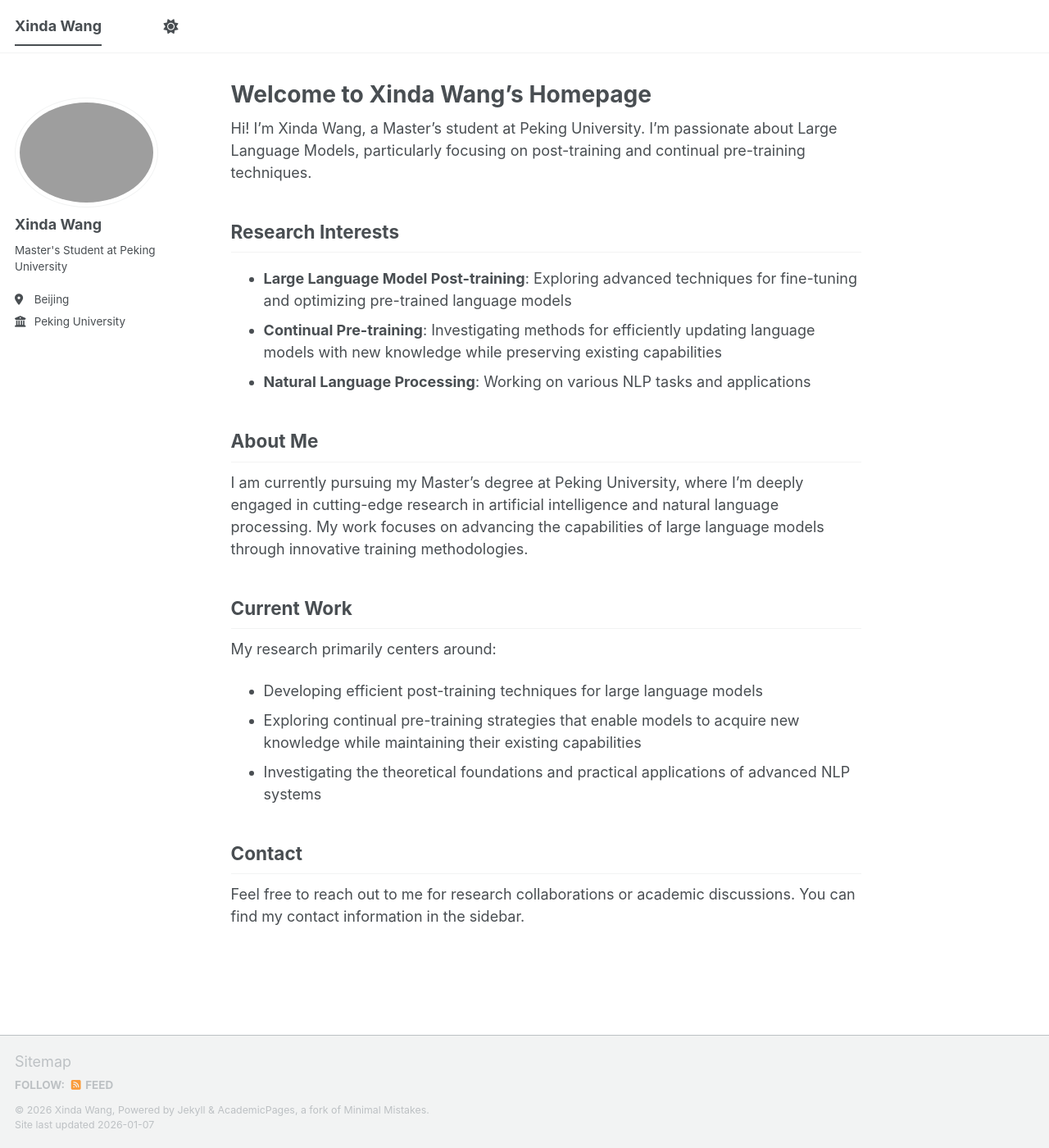
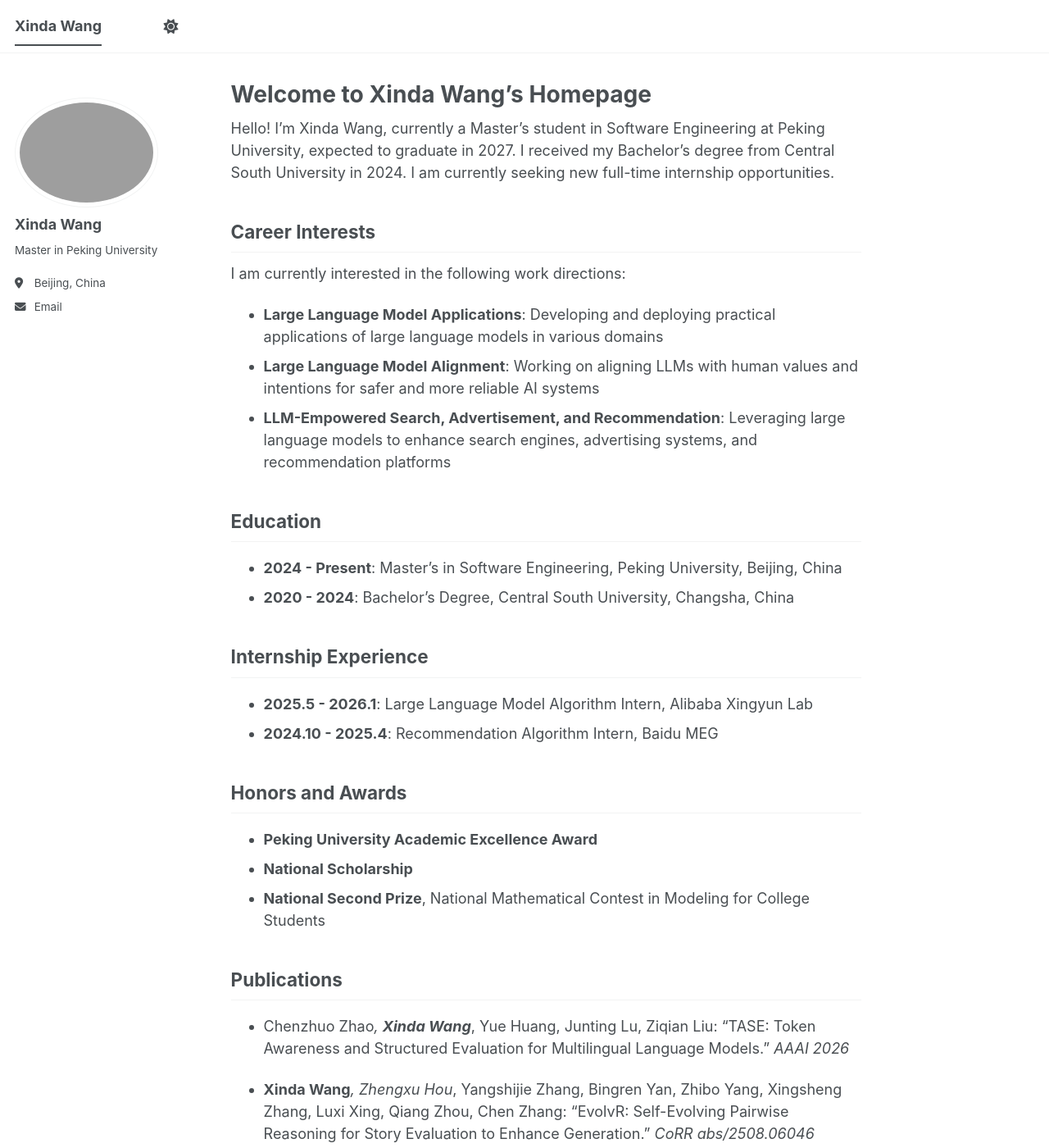
Before and after one commit to xindaaW/xindaaW.github.io, a Jekyll site: the page built from _pages/about.md, in a window 1280 px wide and 1400 px high. Shown: the whole window at 82% size. Built offline with Jekyll 4.4.1, drawn with Linux system fonts in a browser that asks for light colours; a script bundle is joined from its source files by our own code; library files that are not in the unit come from our copies; some of the changed text lies outside the part shown.

Commit message:
Complete homepage update with personal information, publications, and career details

```diff
--- a/_config.yml
+++ b/_config.yml
@@ -26,11 +26,11 @@
   avatar           : "xinda.png"
   name             : "Xinda Wang"
   pronouns         : # example: "she/her"
-  bio              : "Master's Student at Peking University"
-  location         : "Beijing"
-  employer         : "Peking University"
+  bio              : "Master in Peking University"
+  location         : "Beijing, China"
+  employer         : # "Peking University"
   uri              : # URL
-  email            : # "wangxindaw@126.com"
+  email            : "wangxindaw@126.com"
 
   # Academic websites
   academia         : # URL
@@ -45,6 +45,7 @@
   researchgate     : # URL
   scopus           : # URL
   zotero           : # URL
+  dblp             : "https://dblp.org/pid/402/0306.html"
 
 
   # Repositories and software development
--- a/_pages/about.md
+++ b/_pages/about.md
@@ -7,25 +7,43 @@
   - /about.html
 ---
 
-Hi! I'm Xinda Wang, a Master's student at Peking University. I'm passionate about Large Language Models, particularly focusing on post-training and continual pre-training techniques.
+Hello! I'm Xinda Wang, currently a Master's student in Software Engineering at Peking University, expected to graduate in 2027. I received my Bachelor's degree from Central South University in 2024.
+I am currently seeking new full-time internship opportunities.
 
-## Research Interests
+## Career Interests
 
-- **Large Language Model Post-training**: Exploring advanced techniques for fine-tuning and optimizing pre-trained language models
-- **Continual Pre-training**: Investigating methods for efficiently updating language models with new knowledge while preserving existing capabilities
-- **Natural Language Processing**: Working on various NLP tasks and applications
+I am currently interested in the following work directions:
 
-## About Me
+- **Large Language Model Applications**: Developing and deploying practical applications of large language models in various domains
+- **Large Language Model Alignment**: Working on aligning LLMs with human values and intentions for safer and more reliable AI systems
+- **LLM-Empowered Search, Advertisement, and Recommendation**: Leveraging large language models to enhance search engines, advertising systems, and recommendation platforms
 
-I am currently pursuing my Master's degree at Peking University, where I'm deeply engaged in cutting-edge research in artificial intelligence and natural language processing. My work focuses on advancing the capabilities of large language models through innovative training methodologies.
+## Education
 
-## Current Work
+- **2024 - Present**: Master's in Software Engineering, Peking University, Beijing, China
+- **2020 - 2024**: Bachelor's Degree, Central South University, Changsha, China
 
-My research primarily centers around:
-- Developing efficient post-training techniques for large language models
-- Exploring continual pre-training strategies that enable models to acquire new knowledge while maintaining their existing capabilities
-- Investigating the theoretical foundations and practical applications of advanced NLP systems
+## Internship Experience
 
-## Contact
+- **2025.5 - 2026.1**: Large Language Model Algorithm Intern, Alibaba Xingyun Lab
+- **2024.10 - 2025.4**: Recommendation Algorithm Intern, Baidu MEG
 
-Feel free to reach out to me for research collaborations or academic discussions. You can find my contact information in the sidebar.
+## Honors and Awards
+
+- **Peking University Academic Excellence Award**
+- **National Scholarship**
+- **National Second Prize**, National Mathematical Contest in Modeling for College Students
+
+## Publications
+
+- Chenzhuo Zhao*, **Xinda Wang***, Yue Huang, Junting Lu, Ziqian Liu: "TASE: Token Awareness and Structured Evaluation for Multilingual Language Models." *AAAI 2026*
+
+- **Xinda Wang***, Zhengxu Hou*, Yangshijie Zhang, Bingren Yan, Zhibo Yang, Xingsheng Zhang, Luxi Xing, Qiang Zhou, Chen Zhang: "EvolvR: Self-Evolving Pairwise Reasoning for Story Evaluation to Enhance Generation." *CoRR abs/2508.06046 (2025)*
+
+- Yangshijie Zhang*, **Xinda Wang***, Jialin Liu, Wenqiang Wang, Zhicong Ma, Xingxing Jia: "Style Attack Disguise: When Fonts Become a Camouflage for Adversarial Intent." *CoRR abs/2510.19641 (2025)*
+
+- Chenzhuo Zhao, Ziqian Liu, **Xinda Wang**, Junting Lu, Chaoyi Ruan: "PMPO: Probabilistic Metric Prompt Optimization for Small and Large Language Models." *EMNLP 2025*
+
+- Xiyao Liu, Junxing Ma, **Xinda Wang**, Qianyu Lin, Jian Zhang, Gerald Schaefer, Cagatay Turkay, Hui Fang: "Recoverable Facial Identity Protection via Adaptive Makeup Transfer Adversarial Attacks." *AAAI 2025*
+
+*Note: I currently have 3 ACL, 1 CVPR, and 1 IJCAI papers under review that have not been published on arXiv yet. These will be released gradually in the future.*
```
